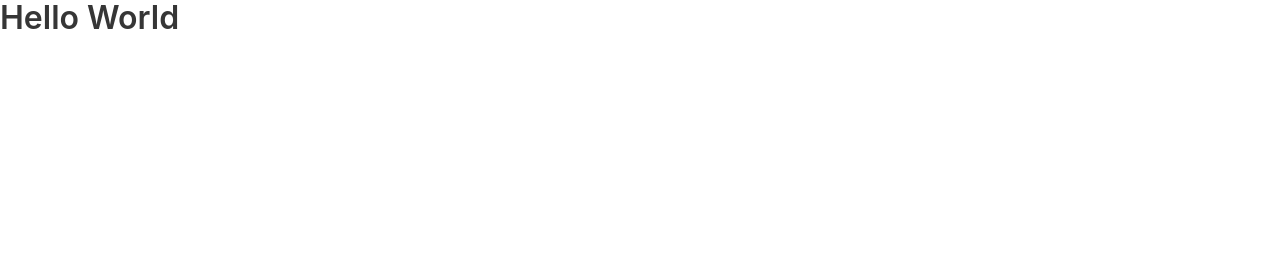
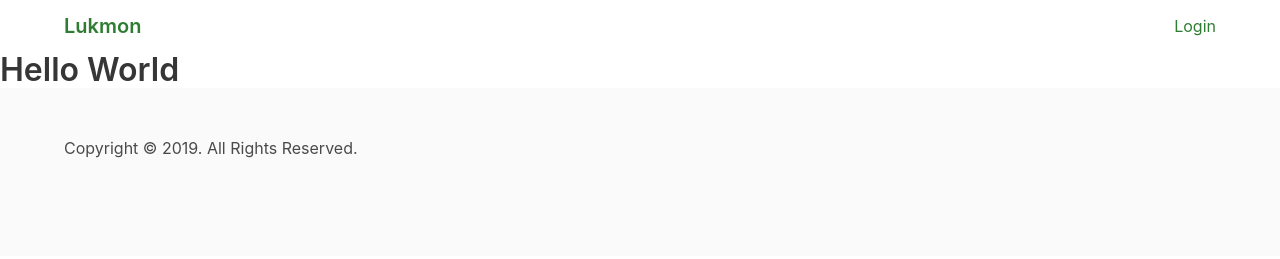
Before and after one commit to jcunanan05/lukmon-blog, a Gatsby site: page / in a window 1280 px wide. Built offline with nearby package versions, Linux system fonts and the light colour scheme; Gatsby itself is replaced by a stand-in of ours.

Commit message:
Add Primary theme at Navbar

```diff
--- a/src/components/Layout.js
+++ b/src/components/Layout.js
@@ -1,9 +1,24 @@
 import React from 'react'
+import Navbar from '../components/Navbar'
+import NavbarItem from '../components/Navbar/NavbarItem'
+import Footer from '../components/Footer'
 import 'bulma/css/bulma.css'
 import './Layout.css'
 
 const Layout = ({ children, className = '' }) => {
-  return <div className={`Layout ${className}`}>{children}</div>
+  return (
+    <div className={`Layout ${className}`}>
+      <Navbar
+        navbarBrand={
+          <NavbarItem text={<h1 className="title is-5">Lukmon</h1>} />
+        }
+        navbarEnd={<NavbarItem text="Login" />}
+        className="theme--Primary"
+      />
+      <main>{children}</main>
+      <Footer>Copyright &copy; 2019. All Rights Reserved.</Footer>
+    </div>
+  )
 }
 
 export default Layout
--- /dev/null
+++ b/src/components/Navbar/Navbar.css
@@ -0,0 +1,5 @@
+.Navbar.theme--Primary,
+.Navbar.theme--Primary .NavbarItem,
+.Navbar.theme--Primary .NavbarItem .title {
+  color: #2e7d32 !important;
+}
--- a/src/components/Navbar/NavbarItem.js
+++ b/src/components/Navbar/NavbarItem.js
@@ -2,7 +2,7 @@ import React from 'react'
 
 const NavbarItem = ({ text, href }) => {
   return (
-    <a href={href} className="navbar-item">
+    <a href={href} className="navbar-item NavbarItem">
       {text}
     </a>
   )
```
Also changed, not shown: src/components/Navbar/NavbarWithoutBurger.js (+7 -0 lines), src/components/Navbar/index.js (+15 -0 lines).
